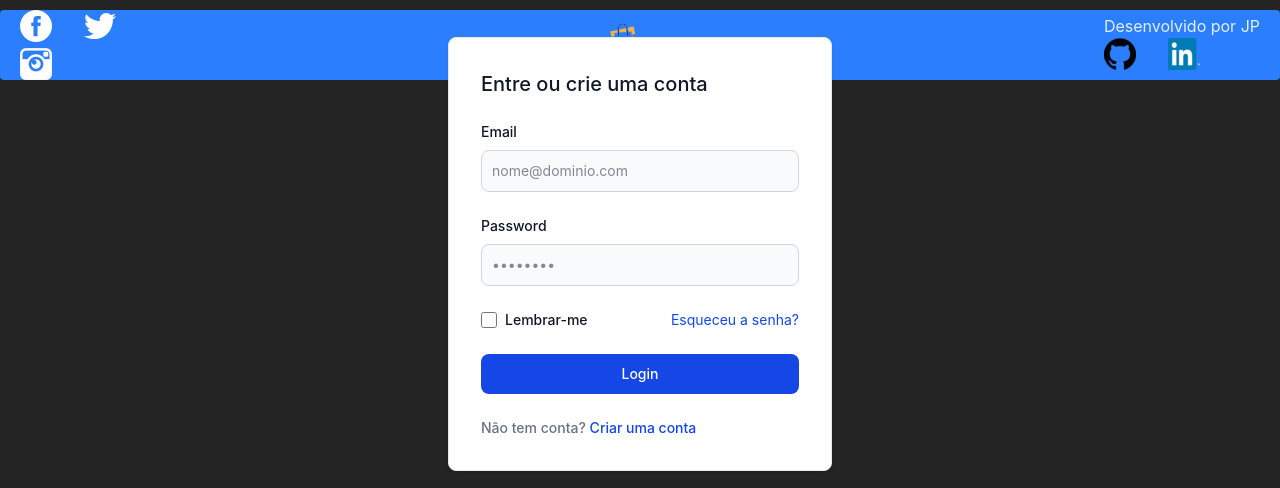
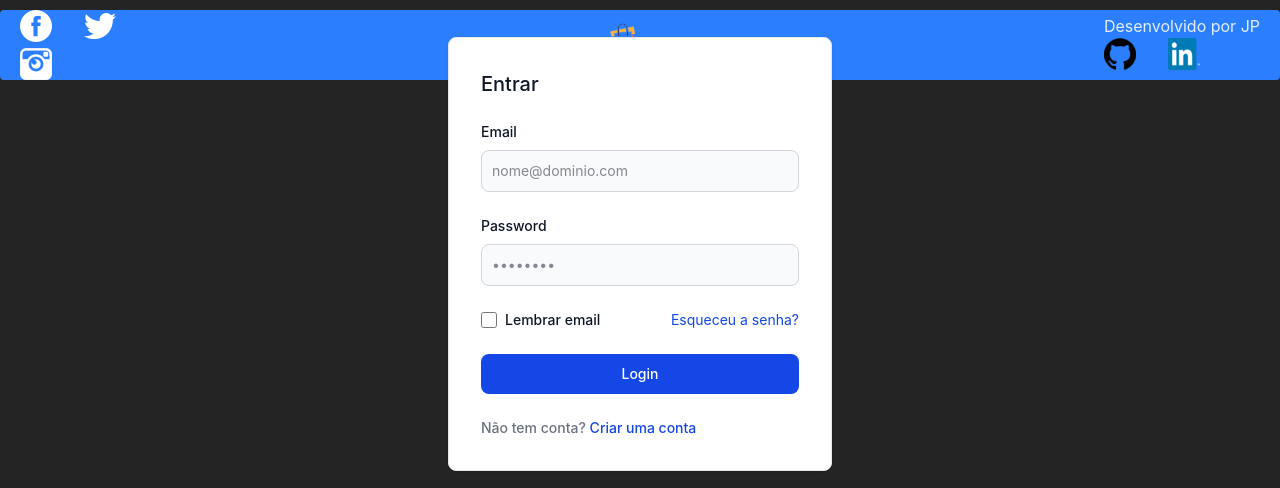
Before and after one commit to Jp9910/microsservico-frontend, a React (Vite) app: page /loja in a window 1280 px wide. Both pictures are taken after a click on the button "Login". Shown: the part 146-634 px from the top of the page. Built offline with nearby package versions, Linux system fonts and the light colour scheme; no server answers.

Commit message:
Login request

```diff
--- a/src/components/Botao/index.tsx
+++ b/src/components/Botao/index.tsx
@@ -1,7 +1,8 @@
-function Botao (props: {legenda: string, aoClicar?: () => void, tipo?:"submit" | "reset" | "button" | undefined}) {
+function Botao (props: {legenda?: string, aoClicar?: () => void, tipo?:"submit" | "reset" | "button" | undefined, id?: string}) {
     const tipo = props.tipo ? props.tipo : "button"
     return (
         <button
+            id={props.id}
             type={tipo}
             onClick={props.aoClicar}
             className="inline-flex items-center px-3 py-2 text-sm font-medium text-center
--- a/src/components/CardLogin/CardLogin.tsx
+++ b/src/components/CardLogin/CardLogin.tsx
@@ -1,17 +1,21 @@
 // https://flowbite.com/docs/components/card/#card-with-form-inputs
 
-import { useEffect, useRef } from "react";
+import { useEffect, useRef, useState } from "react";
+import CloseIcon from '@mui/icons-material/Close';
 
 function CardLogin(props: {setMostrar: React.Dispatch<React.SetStateAction<boolean>>}) {
 
+    //https://stackoverflow.com/questions/32553158/detect-click-outside-react-component
     // Hook that alerts clicks outside of the passed ref
     function useOutsideAlerter(ref:React.MutableRefObject<null|HTMLDivElement>) {
         useEffect(() => {
             /**
              * Alert if clicked on outside of element
              */
+            // eslint-disable-next-line @typescript-eslint/no-explicit-any
             function handleClickOutside(event:any) {
-                if (ref.current && !ref.current.contains(event.target)) {
+                console.log(event.target)
+                if (ref.current && !ref.current.contains(event.target) && event.target.id !== "botao-navbar-login") {
                     props.setMostrar(false)
                 }
             }
@@ -23,36 +27,85 @@ function CardLogin(props: {setMostrar: React.Dispatch<React.SetStateAction<boole
             };
         }, [ref]);
     }
-
     const wrapperRef = useRef(null)
     useOutsideAlerter(wrapperRef)
+
+    const [email, setEmail] = useState("")
+    const [senha, setSenha] = useState("")
+
+    async function logar (event:React.FormEvent<HTMLFormElement>) {
+        event.preventDefault()
+        // fetch para api de login localhost:8080/usuarios/login
+        const url = 'http://localhost:8080/usuarios/login'
+        await fetch(url, {
+            method: "POST",
+            headers: {
+                'Accept': 'application/json',
+                'Content-Type': 'application/json'
+            },
+            body: JSON.stringify({email: email, senha: senha})
+        }).then(response => {
+            console.log(response)
+        }).catch((erro) => {
+            console.error("Erro pegando dados dos produtos: ", erro)
+        }).finally(() => {
+            console.log("finally")
+        })
+    }
 
     return (
         <div className="absolute transform-translate-popup-login top-[50%] w-full">
             <div ref={wrapperRef} className="m-auto max-w-sm p-4 bg-white border border-gray-200 rounded-lg shadow-sm sm:p-6 md:p-8 dark:bg-gray-800 dark:border-gray-700">
-                <form className="space-y-6" action="#">
-                    <h5 className="text-xl font-medium text-gray-900 dark:text-white">
-                        Entre ou crie uma conta
-                    </h5>
+                <form className="space-y-6" onSubmit={logar}>
+                    <div className="flex justify-between items-center">
+                        <h5 className="text-xl font-medium text-gray-900 dark:text-white">
+                            Entrar
+                        </h5>
+                        <button className="hover:cursor-pointer" type="button" onClick={() => props.setMostrar(false)}>
+                            <CloseIcon/>
+                        </button>
+                    </div>
                     <div>
                         <label htmlFor="email" className="block mb-2 text-sm font-medium text-gray-900 dark:text-white">
                             Email
                         </label>
-                        <input type="email" name="email" id="email" className="bg-gray-50 border border-gray-300 text-gray-900 text-sm rounded-lg focus:ring-blue-500 focus:border-blue-500 block w-full p-2.5 dark:bg-gray-600 dark:border-gray-500 dark:placeholder-gray-400 dark:text-white" placeholder="nome@dominio.com" required />
+                        <input
+                            onChange={(evento) => {setEmail(evento.target.value)}}
+                            type="email"
+                            name="email"
+                            id="email"
+                            className="bg-gray-50 border border-gray-300 text-gray-900 text-sm rounded-lg focus:ring-blue-500 focus:border-blue-500 block w-full p-2.5 dark:bg-gray-600 dark:border-gray-500 dark:placeholder-gray-400 dark:text-white" placeholder="nome@dominio.com"
+                            required
+                        />
                     </div>
                     <div>
                         <label htmlFor="password" className="block mb-2 text-sm font-medium text-gray-900 dark:text-white">
                             Password
                         </label>
-                        <input type="password" name="password" id="password" placeholder="••••••••" className="bg-gray-50 border border-gray-300 text-gray-900 text-sm rounded-lg focus:ring-blue-500 focus:border-blue-500 block w-full p-2.5 dark:bg-gray-600 dark:border-gray-500 dark:placeholder-gray-400 dark:text-white" required />
+                        <input
+                            onChange={(evento) => {setSenha(evento.target.value)}}
+                            type="password"
+                            name="password"
+                            id="password"
+                            placeholder="••••••••"
+                            className="bg-gray-50 border border-gray-300 text-gray-900 text-sm rounded-lg focus:ring-blue-500 focus:border-blue-500 block w-full p-2.5 dark:bg-gray-600 dark:border-gray-500 dark:placeholder-gray-400 dark:text-white"
+                            required
+                        />
                     </div>
                     <div className="flex items-start">
                         <div className="flex items-start">
                             <div className="flex items-center h-5">
-                                <input id="remember" type="checkbox" value="" className="w-4 h-4 border border-gray-300 rounded-sm bg-gray-50 focus:ring-3 focus:ring-blue-300 dark:bg-gray-700 dark:border-gray-600 dark:focus:ring-blue-600 dark:ring-offset-gray-800 dark:focus:ring-offset-gray-800" required />
+                                <input
+                                    id="remember"
+                                    type="checkbox"
+                                    value=""
+                                    className="w-4 h-4 border border-gray-300 rounded-sm bg-gray-50 focus:ring-3 focus:ring-blue-300 dark:bg-gray-700 dark:border-gray-600 dark:focus:ring-blue-600 dark:ring-offset-gray-800 dark:focus:ring-offset-gray-800"
+                                />
                             </div>
                             <label htmlFor="remember" className="ms-2 text-sm font-medium text-gray-900 dark:text-gray-300">
-                                Lembrar-me
+                                Lembrar email
+                                {/* "Lembrar-me" lembra o usuário, e pede para digitar a senha */}
+                                {/* "Stay signed-in" desliga o logout automático (não expirar o token ou a sessão) */}
                             </label>
                         </div>
                         <a href="#" className="ms-auto text-sm text-blue-700 hover:underline dark:text-blue-500">
--- a/src/components/Navbar/Navbar.tsx
+++ b/src/components/Navbar/Navbar.tsx
@@ -26,7 +26,7 @@ function NavBar() {
                         <span className="self-center text-2xl font-semibold whitespace-nowrap dark:text-white">MicroLoja</span>
                     </a>
                     <div className="flex md:order-2 gap-2 md:space-x-0 rtl:space-x-reverse">
-                        <Botao legenda="Login" aoClicar={toggleCardLogin} />
+                        <Botao id="botao-navbar-login" legenda="Login" aoClicar={toggleCardLogin} />
                         <Botao legenda="Carrinho"/>
                         <button data-collapse-toggle="navbar-sticky" type="button" className="inline-flex items-center p-2 w-10 h-10 justify-center text-sm text-gray-500 rounded-lg md:hidden hover:bg-gray-100 focus:outline-none focus:ring-2 focus:ring-gray-200 dark:text-gray-400 dark:hover:bg-gray-700 dark:focus:ring-gray-600" aria-controls="navbar-sticky" aria-expanded="false">
                             <span className="sr-only">Open main menu</span>
```
